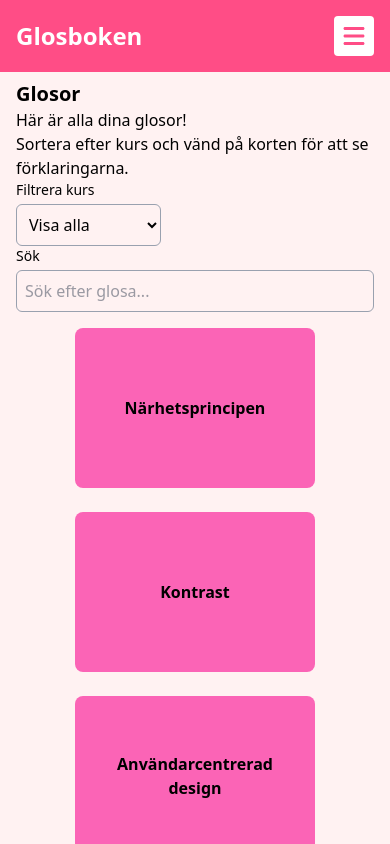
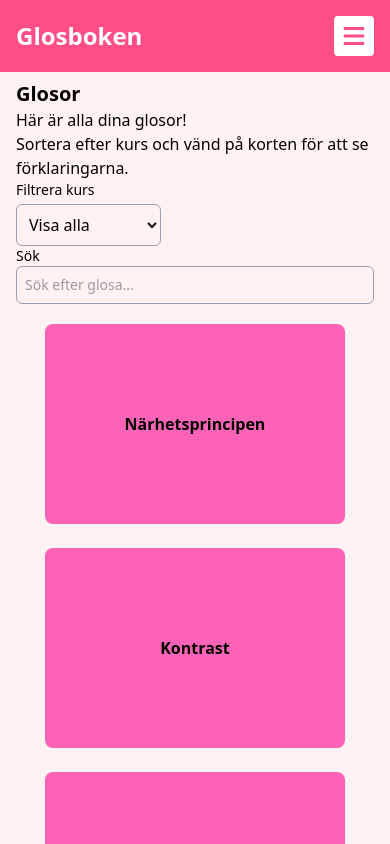
Before and after one commit to ThelmaMattsson/ux-course-glossary, a React (Vite) app: page /glossary in a window 390 px wide. Shown: the top 844 px of the page. Built offline with nearby package versions, Linux system fonts and the light colour scheme.

Commit message:
made cards bigger on mobile screen

```diff
--- a/src/App.css
+++ b/src/App.css
@@ -1,16 +1,10 @@
-
-
-/* .card-container {
-    perspective: 1000px;
-} */
-
 .card {
     position: relative;
     width: 240px;
     max-width: 240px;
     height: 160px;
     transform-style: preserve-3d;
-    transition: transform 0.7s cubic-bezier(.4,.2,.2,1);
+    transition: transform 0.7s cubic-bezier(0.4, 0.2, 0.2, 1);
     cursor: pointer;
 }
 
@@ -30,3 +24,11 @@
 .card-back {
     transform: rotateY(180deg);
 }
+
+@media (max-width: 768px) {
+    .card {
+        width: 300px;
+        max-width: 300px;
+        height: 200px;
+    }
+}
--- a/src/components/GlosSearch.tsx
+++ b/src/components/GlosSearch.tsx
@@ -1,16 +1,27 @@
 type GlosSearchProps = {
-    value: string;
-    onChange: (value: string) => void;
-    course: string;
-    onCourseChange: (value: string) => void;
+    value: string
+    onChange: (value: string) => void
+    course: string
+    onCourseChange: (value: string) => void
 }
 
-export function GlosSearch({ value, onChange, course, onCourseChange }: GlosSearchProps) {
+export function GlosSearch({
+    value,
+    onChange,
+    course,
+    onCourseChange,
+}: GlosSearchProps) {
     return (
         <div>
             <div>
-                <label className="block text-sm text-text-inverted font-medium mb-1">Filtrera kurs</label>
+                <label
+                    htmlFor="course-filter"
+                    className="block text-sm text-text-inverted font-medium mb-1"
+                >
+                    Filtrera kurs
+                </label>
                 <select
+                    id="course-filter"
                     value={course}
                     onChange={(e) => onCourseChange(e.target.value)}
                     className="border-1 border-gray-400 p-2 rounded-md text-text-inverted cursor-pointer"
@@ -21,8 +32,20 @@ export function GlosSearch({ value, onChange, course, onCourseChange }: GlosSear
                     <option value="apputveckling">Apputveckling</option>
                 </select>
             </div>
-            <label htmlFor="glos-search" className="block text-sm font-medium text-text-inverted mb-1">Sök</label>
-            <input value={value} onChange={(e) => onChange(e.target.value)} type="text" placeholder="Sök efter glosa..." className="border-1 border-gray-400 p-2 text-gray-700 rounded-md w-full"/>
+            <label
+                htmlFor="searchglosa"
+                className="block text-sm font-medium text-text-inverted mb-1"
+            >
+                Sök
+                <input
+                    id="searchglosa"
+                    value={value}
+                    onChange={(e) => onChange(e.target.value)}
+                    type="text"
+                    placeholder="Sök efter glosa..."
+                    className="border-1 border-gray-400 p-2 text-gray-700 rounded-md w-full"
+                />
+            </label>
         </div>
     )
 }
--- a/src/words.json
+++ b/src/words.json
@@ -227,11 +227,6 @@
     {
         "term": "Inkluderande design",
         "definition": "Design som tar hänsyn till olika användares behov och förutsättningar.",
-        "course": "UX"
-    },
-    {
-        "term": "Responsiv design",
-        "definition": "Design som anpassar sig efter olika skärmstorlekar och enheter.",
         "course": "UX"
     },
     {
```
Lines whose indentation alone changed are shown as unchanged.
